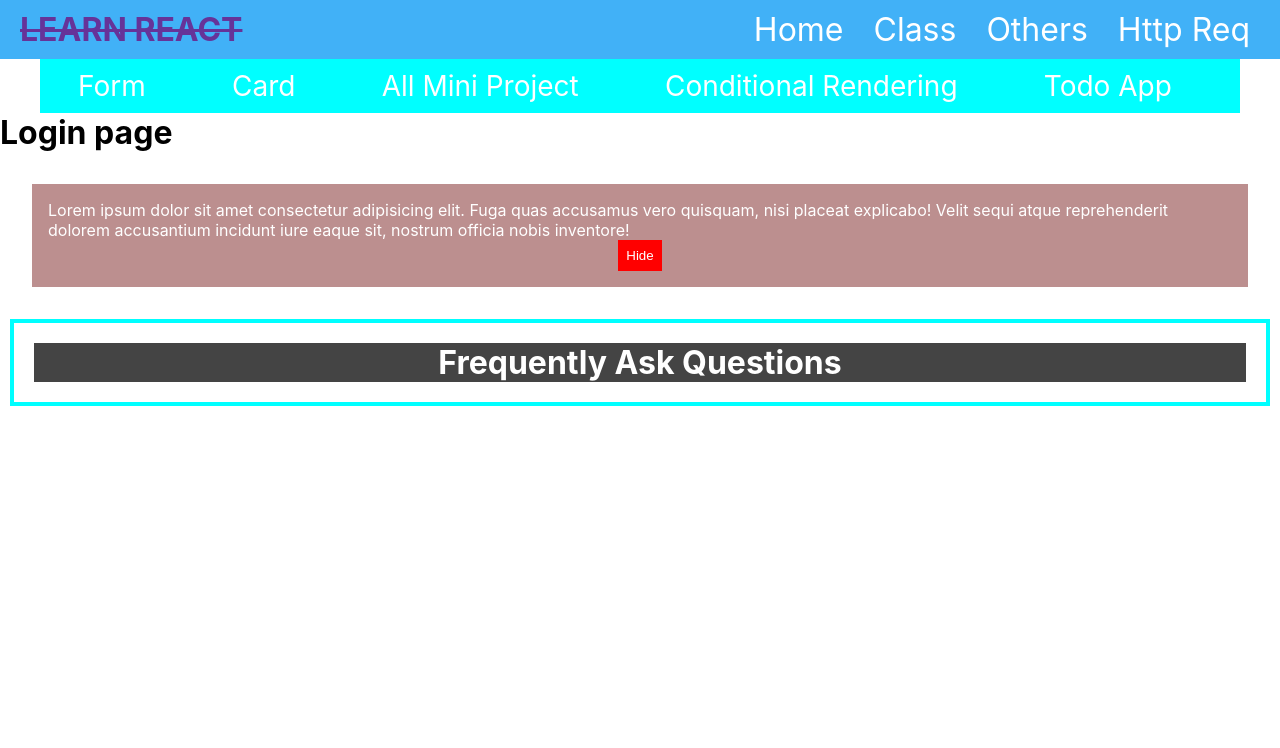
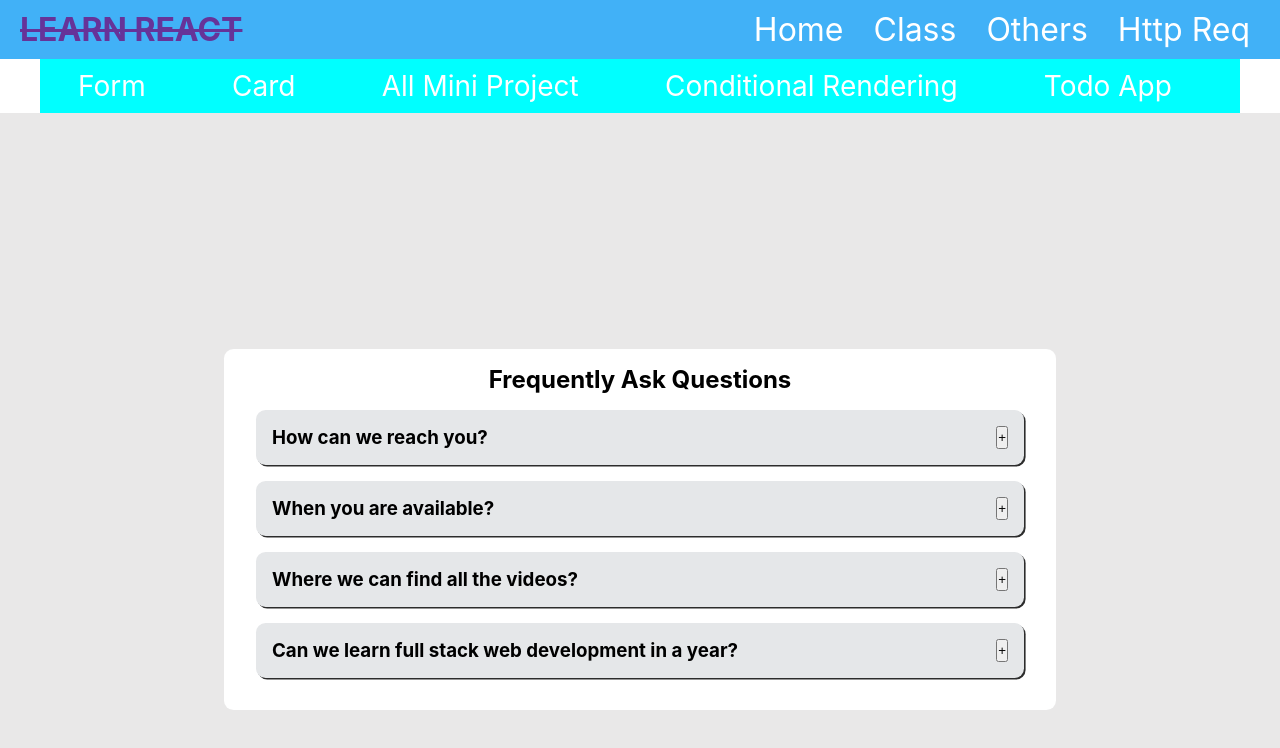
Before and after one commit to khaled39ab/React-With-LWS, a React (Create React App) app: page /conditional-rendering in a window 1280 px wide. Shown: the top 748 px of the page. Built offline with nearby package versions, Linux system fonts and the light colour scheme.

Commit message:
faq mini project done

```diff
--- /dev/null
+++ b/src/conditional-rendering/FAQ/FAQ.css
@@ -0,0 +1,12 @@
+.faq {
+    margin: 1rem;
+    background-color: rgb(229, 231, 233);
+    padding: 1rem;
+    border-radius: 0.6rem;
+    box-shadow: 0.1rem 0.1rem #2c2c2c;
+  }
+
+  .faq div {
+    display: flex;
+    justify-content: space-between;
+  }
--- a/src/conditional-rendering/FAQ/FAQ.js
+++ b/src/conditional-rendering/FAQ/FAQ.js
@@ -1,10 +1,20 @@
 import React from 'react';
+import { useState } from 'react';
+import './FAQ.css'
 
-const FAQ = () => {
+const FAQ = (props) => {
+    const { title, desc } = props.faq;
+    const [toggleFaq, setToggleFaq] = useState(false)
     return (
-        <div>
-
-        </div>
+        <article className='faq'>
+            <div>
+                <h3>{title}</h3>
+                <button onClick={() => setToggleFaq(!toggleFaq)}>
+                    +
+                </button>
+            </div>
+            {toggleFaq && <p>{desc}</p>}
+        </article>
     );
 };
 
--- /dev/null
+++ b/src/conditional-rendering/FAQ/FAQs.css
@@ -0,0 +1,16 @@
+.faqs-container {
+    min-height: 100vh;
+    display: flex;
+    justify-content: center;
+    align-items: center;
+    background-color: rgb(233, 232, 232);
+    padding: 1rem;
+  }
+
+  .faqs {
+    width: 50rem;
+    max-width: 100%;
+    background-color: white;
+    border-radius: 0.6rem;
+    padding: 1rem;
+  }
--- a/src/conditional-rendering/FAQ/FAQs.js
+++ b/src/conditional-rendering/FAQ/FAQs.js
@@ -1,4 +1,6 @@
 import React from 'react';
+import FAQ from './FAQ';
+import './FAQs.css'
 
 const faqsData = [
     {
@@ -25,8 +27,16 @@ const faqsData = [
 
 const FAQs = () => {
     return (
-        <div style={{ color: 'white', backgroundColor: '#444' }}>
-            <h1 style={{ textAlign: 'center' }}>Frequently Ask Questions</h1>
+        <div className='faqs-container'>
+            <section className='faqs'>
+                <h1 style={{ textAlign: 'center' }}>Frequently Ask Questions</h1>
+                {
+                    faqsData.map(faq => <FAQ
+                        key={faq.id}
+                        faq={faq}
+                    ></FAQ>)
+                }
+            </section>
         </div>
     );
 };
--- a/src/conditional-rendering/RenderingHome.js
+++ b/src/conditional-rendering/RenderingHome.js
@@ -1,16 +1,19 @@
 import React from 'react';
-import { useState } from 'react';
 import OthersNavbar from '../page/OthersNavbar';
-import ConditionalRendering from './ConditionalRendering';
+// import ConditionalRendering from './ConditionalRendering';
 import FAQs from './FAQ/FAQs';
 
 const RenderingHome = () => {
-    const [toggle, setToggle] = useState(true);
+    // const [toggle, setToggle] = useState(true);
 
     return (
         <div>
             <OthersNavbar></OthersNavbar>
-            <ConditionalRendering></ConditionalRendering>
+            <FAQs></FAQs>
+
+            {/* <ConditionalRendering></ConditionalRendering> */}
+
+{/*
             <div style={{ margin: '2rem', backgroundColor: 'rosybrown', color: 'white', padding: '1rem' }}>
                 {
                     toggle &&
@@ -18,18 +21,18 @@ const RenderingHome = () => {
                 }
 
                 <div style={{ textAlign: 'center' }}>
-                    {/*
-                    <button onClick={() => setToggle(true)} style={{ color: 'white', backgroundColor: 'green', padding: '0.5rem' }}>Show</button>
-                    <button style={{ color: 'white', backgroundColor: 'red', padding: '0.5rem' }} onClick={() => setToggle(false)}>Hide</button>
-                     */}
+
+                    // <button onClick={() => setToggle(true)} style={{ color: 'white', backgroundColor: 'green', padding: '0.5rem' }}>Show</button>
+                    // <button style={{ color: 'white', backgroundColor: 'red', padding: '0.5rem' }} onClick={() => setToggle(false)}>Hide</button>
+                    //
+
                     <button style={{ padding: '0.5rem', color: 'white', border: 'none', backgroundColor: toggle ? 'red' : 'green' }} onClick={() => setToggle(!toggle)}>
                         {toggle ? 'Hide' : 'Show'}
                     </button>
                 </div>
             </div>
-            <div style={{ 'border': '4px solid cyan', 'padding': '20px', 'margin': '10px' }}>
-                <FAQs></FAQs>
-            </div>
+*/}
+
         </div>
     );
 };
```
